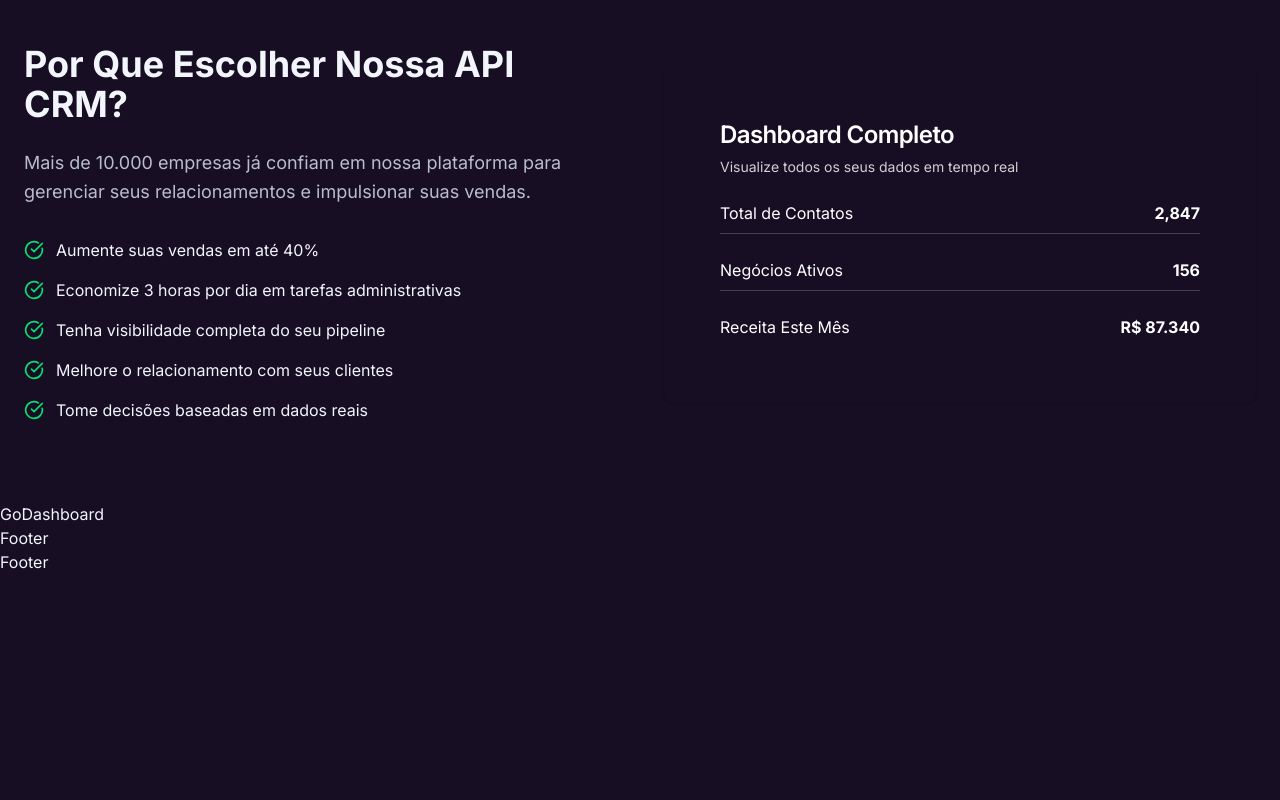
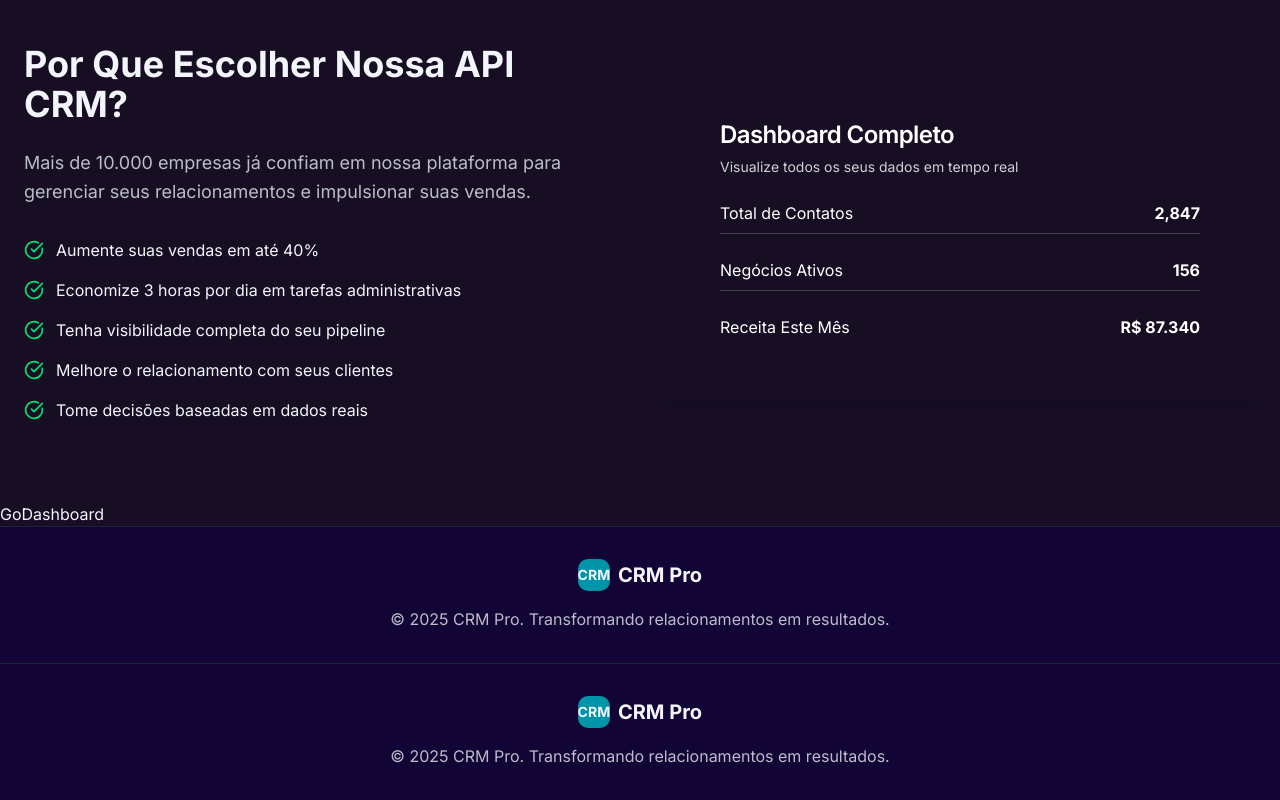
Before and after one commit to Grupo-02-Turma-Java-82/ConnectUs_CRM_Page, a React (Vite) app: page / in a window 1280 px wide. Shown: the part 769-1569 px from the top of the page. Before the commit the page ends 1343 px from the top, so only its background shows below. Built offline with nearby package versions, Linux system fonts and the light colour scheme.

Commit message:
Implementação da Footer

```diff
--- a/src/components/Footer.tsx
+++ b/src/components/Footer.tsx
@@ -1,9 +1,19 @@
-import React from 'react'
-
 export function Footer() {
   return (
-    <div>
-      Footer
+      <footer className="border-t border-border bg-card py-8 px-6">
+  <div className="container mx-auto text-center">
+    <div className="flex items-center justify-center gap-2 mb-4">
+      <div className="w-8 h-8 bg-primary rounded-lg flex items-center justify-center">
+        <span className="text-primary-foreground font-bold text-sm">CRM</span>
+      </div>
+      <span className="text-xl font-bold text-foreground">CRM Pro</span>
     </div>
+    <p className="text-muted-foreground">
+      © 2025 CRM Pro. Transformando relacionamentos em resultados.
+    </p>
+  </div>
+</footer>
+
+
   )
 }
```
